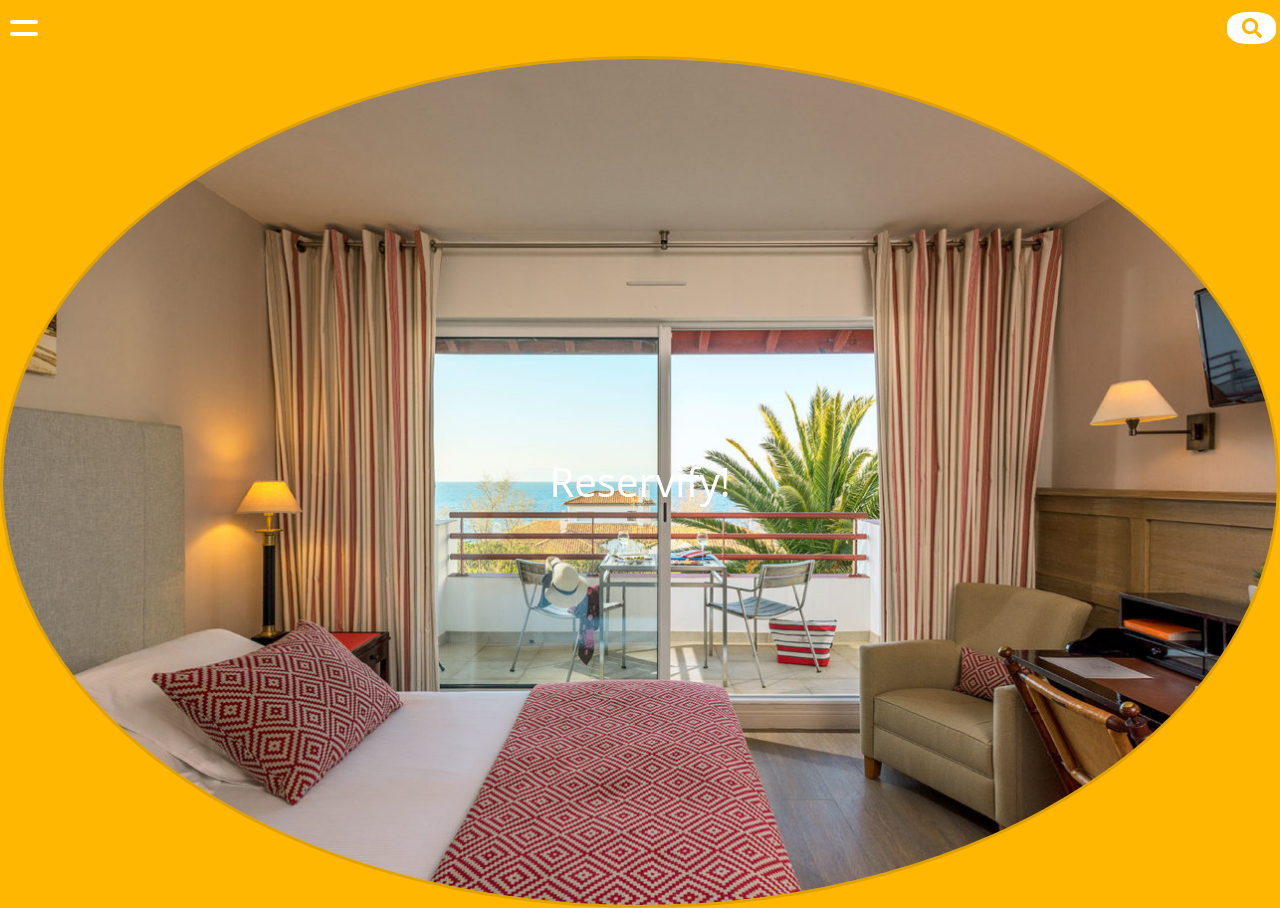
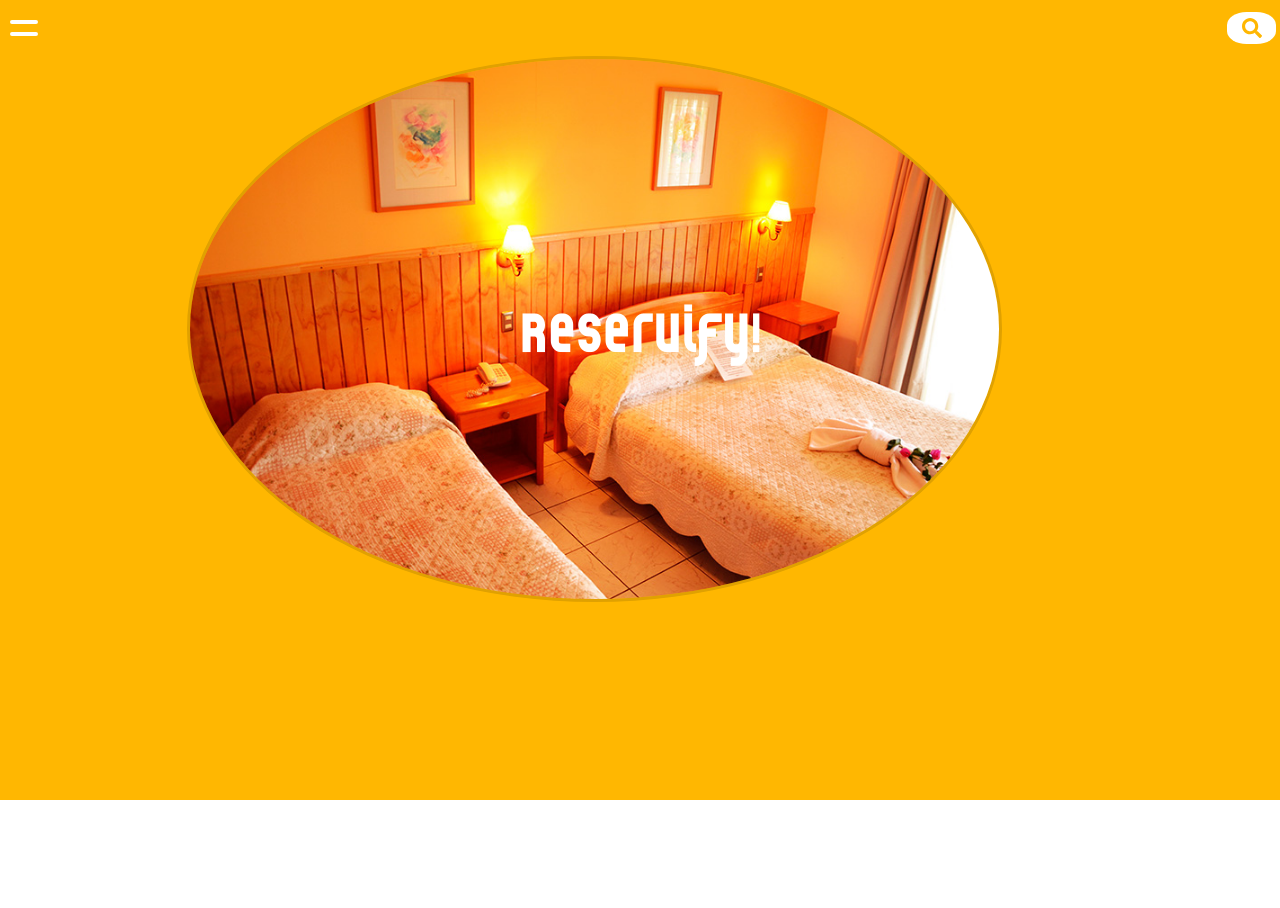
Before and after one commit to Yothu/reservify-front-end, a React (Create React App) app: page / in a window 1280 px wide. After the commit the page ends 800 px from the top, so only its background shows below. Built offline with nearby package versions, Linux system fonts and the light colour scheme.

Commit message:
Add title font

```diff
--- a/src/index.css
+++ b/src/index.css
@@ -1,3 +1,10 @@
 body {
   margin: 0;
 }
+
+@font-face {
+  font-family: "ReflexBlack";
+  src: local("ReflexBlack"),
+   url("./assets/fonts/Reflex_Black.ttf") format("truetype");
+  font-weight: bold;
+  }
--- a/src/index.js
+++ b/src/index.js
@@ -5,6 +5,7 @@
 import { Provider } from 'react-redux';
 import App from './App';
 import store from './redux/store';
+import './assets/fonts/Reflex_Black.ttf';
 
 const root = ReactDOM.createRoot(document.getElementById('root'));
 root.render(
--- a/src/pages/Registration/SplashScreen.js
+++ b/src/pages/Registration/SplashScreen.js
@@ -3,7 +3,7 @@
 import * as HiIcon from 'react-icons/hi';
 import * as FaIcon from 'react-icons/fa';
 import style from './SplashScreen.module.css';
-import mainHotel from '../../assets/images/hotel-menu.jpg';
+import mainHotel from '../../assets/images/room-1.jpg';
 
 const SplashScreen = () => {
   // const searchStyle = {
@@ -31,11 +31,12 @@
             </IconContext.Provider>
           </div>
         </nav>
-        {/* mx-2 my-4 position-relative text-center text-white */}
 
-        <div className={style['splash-background-container']}>
-          <img src={mainHotel} alt="hotel-background" className={style['hotel-background']} />
-          <h1 className={style['app-name']}>{appTitle}</h1>
+        <div className={style['outer-hotel-container']}>
+          <div className={style['splash-background-container']}>
+            <img src={mainHotel} alt="hotel-background" className={style['hotel-background']} />
+            <h1 className={style['app-name']}>{appTitle}</h1>
+          </div>
         </div>
       </div>
     </div>
--- a/src/pages/Registration/SplashScreen.module.css
+++ b/src/pages/Registration/SplashScreen.module.css
@@ -37,16 +37,23 @@
 }
 
 .hotel-background {
-  width: 100%;
+  width: 90%;
   border-radius: 50%;
   border: 0.2rem solid #e0a101;
+}
+
+.outer-hotel-container {
+  display: flex;
+  justify-content: center;
 }
 
 .app-name {
   top: 50%;
   left: 50%;
+  color: white;
   position: absolute;
-  color: white;
+  font-size: 3.5rem;
+  font-family: "ReflexBlack";
   transform: translate(-50%, -50%);
 }
 
```
Also changed, not shown: src/assets/fonts/Reflex_Black.ttf (added), src/assets/images/room-1.jpg (added).
